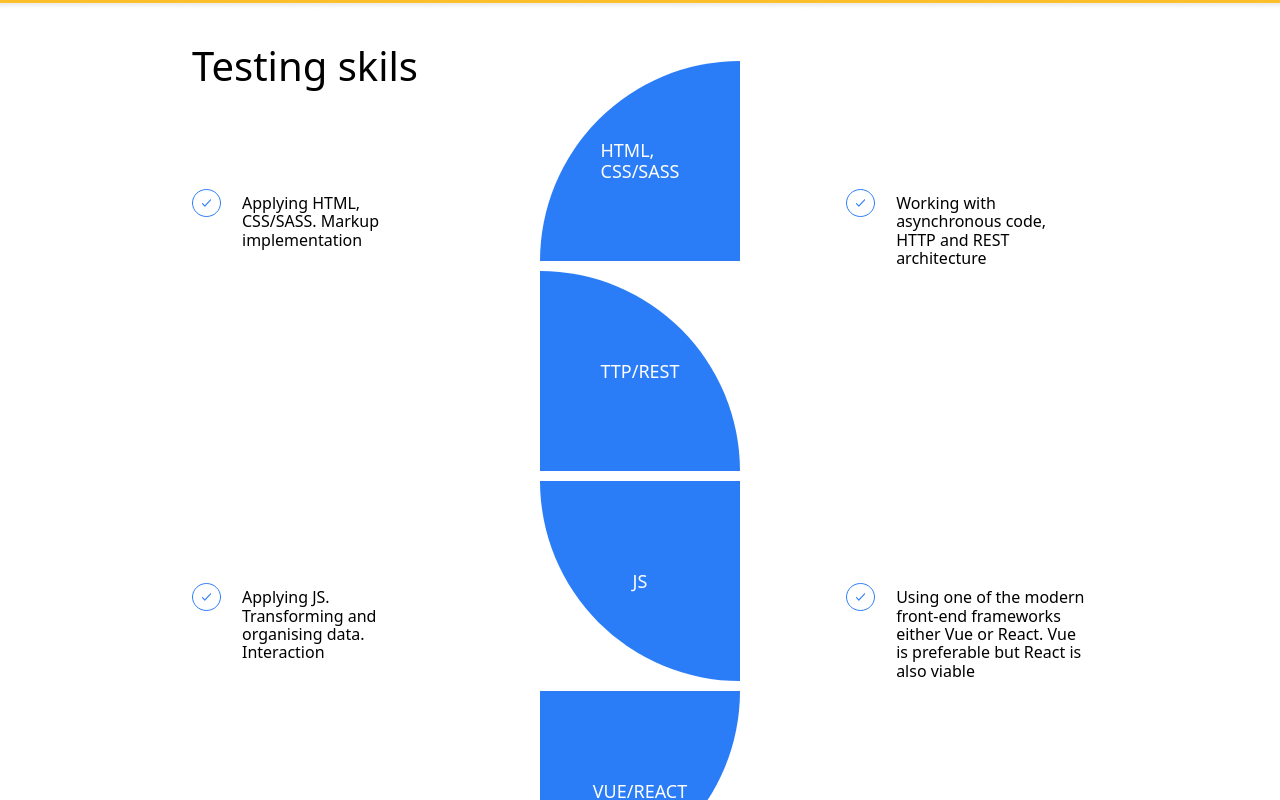
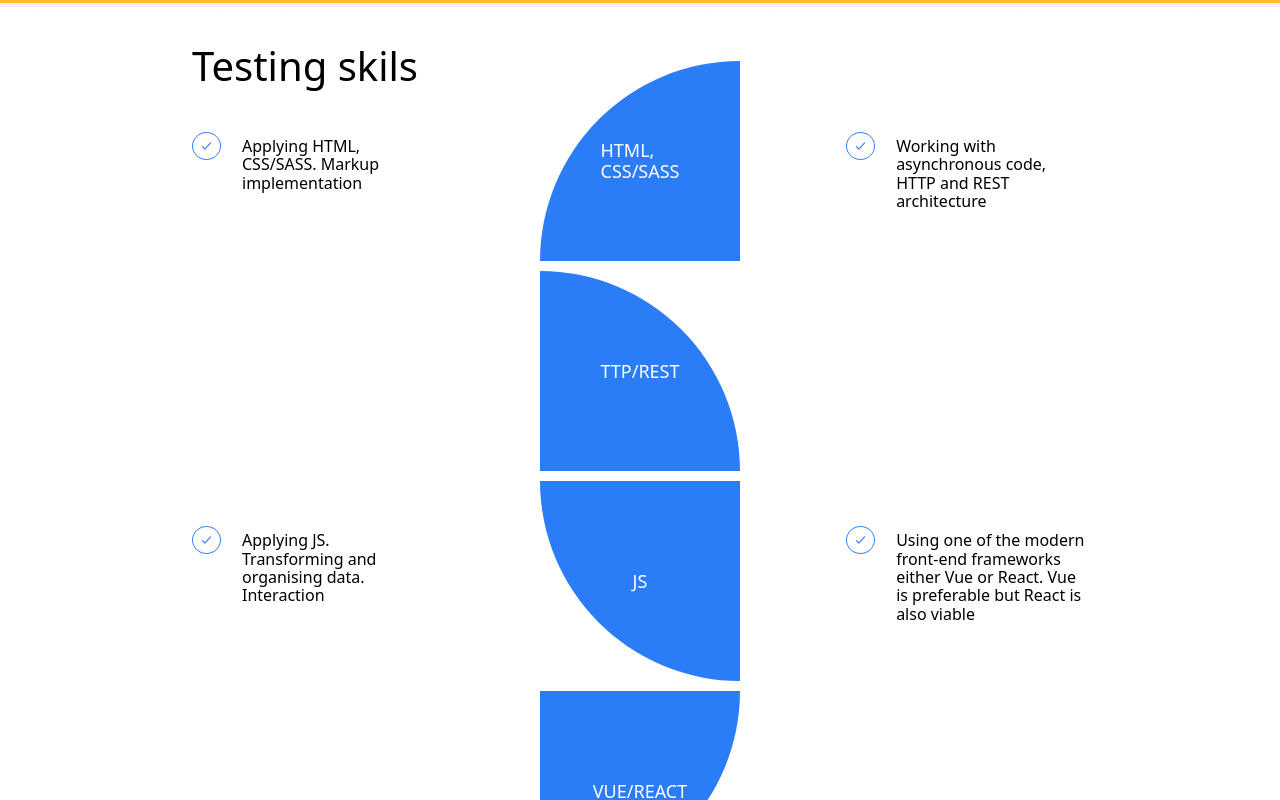
Before and after one commit to KovalchukAIWE/Tezos_test, a React (Create React App) app in the folder tezos/: page / in a window 1280 px wide. Shown: the part 880-1680 px from the top of the page. Built offline with nearby package versions, Linux system fonts and the light colour scheme; no server answers.

Commit message:
3-rd commit

```diff
--- a/tezos/src/components/testingSkils/TestingSkils.module.css
+++ b/tezos/src/components/testingSkils/TestingSkils.module.css
@@ -125,7 +125,7 @@
     }
 
     .statistic_block {
-        max-width: 700px;
+        max-width: 620px;
         flex-wrap: wrap;
         justify-content: center;
         order: 2;
@@ -142,7 +142,7 @@
 }
 
 .icon_text {
-    margin-top: 100px;
+    margin-top: 43px;
     flex-wrap: nowrap;
     justify-content: space-between;
 }
```
